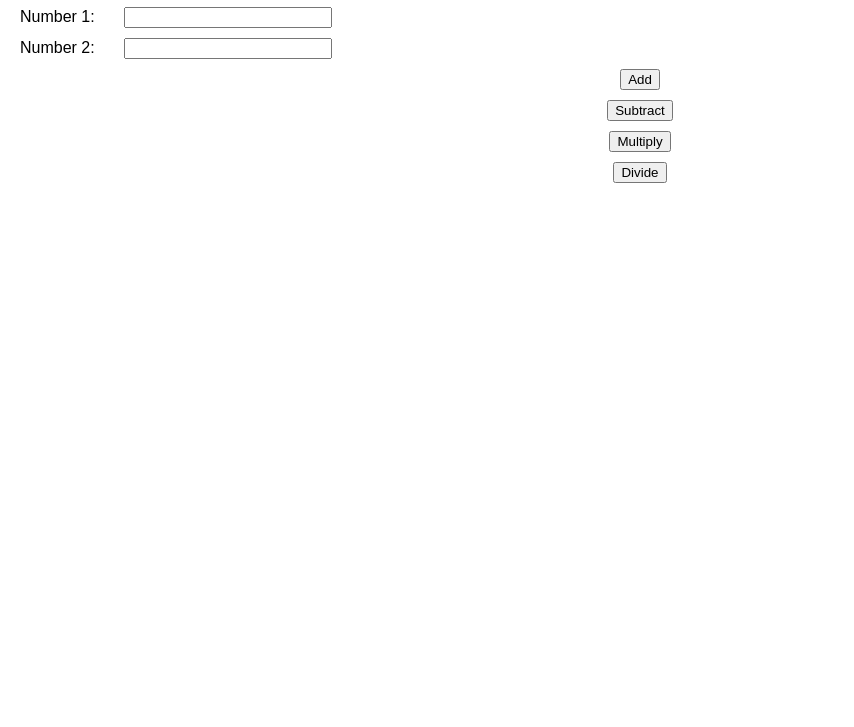
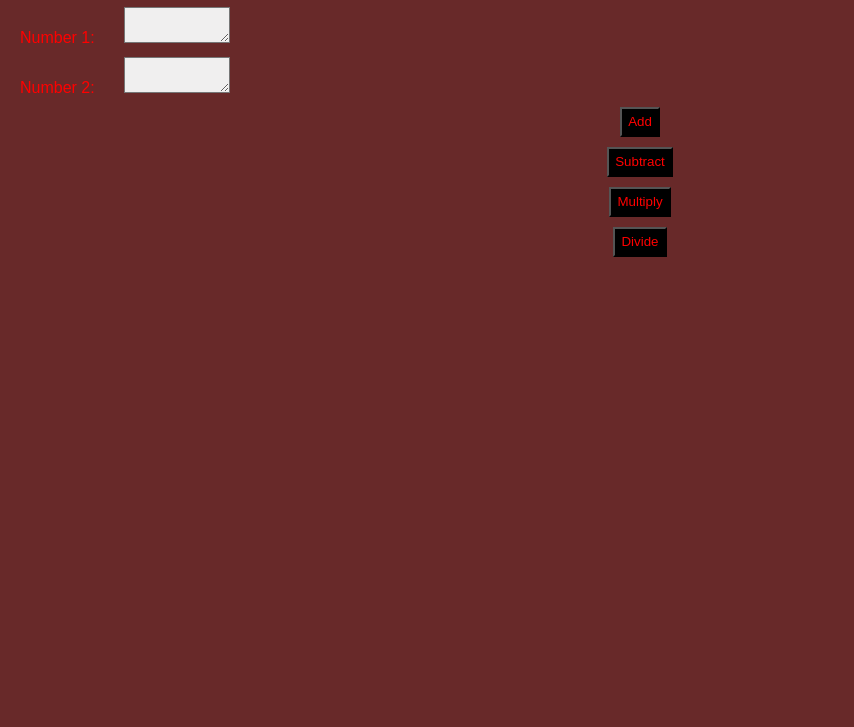
Before and after one commit to mohdhashirmazaher/Basic-math-operations, a plain HTML site: page index.html in a window 1280 px wide. Shown: the part 73-800 px from the top of the page, without its empty margins (0-854 px from the left). Drawn offline with Linux system fonts and the light colour scheme.

Commit message:
updated layout of the webpage

```diff
--- a/index.html
+++ b/index.html
@@ -9,12 +9,12 @@
 
   <div>
     <label for="num1">Number 1:</label>
-    <input type="number" id="num1">
+    <textarea id="num1"></textarea>
   </div>
 
   <div>
     <label for="num2">Number 2:</label>
-    <input type="number" id="num2">
+    <textarea id="num2"></textarea>
   </div>
 
   <button id="addBtn">Add</button>
--- a/script.js
+++ b/script.js
@@ -1,3 +1,4 @@
+// Add event listeners to perform operations when buttons are clicked
 document.getElementById('addBtn').addEventListener('click', function() {
   performOperation('+');
 });
@@ -14,6 +15,7 @@ document.getElementById('addBtn').addEventListener('click', function() {
   performOperation('/');
 });
 
+// Perform the operation based on the operator and display the result
 function performOperation(operator) {
   var num1 = parseFloat(document.getElementById('num1').value);
   var num2 = parseFloat(document.getElementById('num2').value);
--- a/styles.css
+++ b/styles.css
@@ -1,10 +1,12 @@
 body {
     font-family: Arial, sans-serif;
     margin: 20px;
+    background-color: rgb(104, 41, 41);
   }
 
   h1 {
     text-align: center;
+    color: red;
   }
 
   div {
@@ -14,18 +16,41 @@ body {
   label {
     display: inline-block;
     width: 100px;
+    color: red;
   }
 
+
+
+textarea {
+  width: 100px;
+  color: rgb(241, 0, 0);
+  background-color: rgb(240, 239, 239);
+  resize: vertical;
+
+}
+
+
+
+
   input[type="number"] {
-    width: 200px;
+    width: 100px;
+    height: 20px;
+    color: rgb(241, 0, 0);
+    background-color: rgb(240, 239, 239);
+    resize: none;
+    overflow: hidden;
   }
 
   button {
     display: block;
     margin: 10px auto;
+    height: 30px;
+    background-color: rgb(0, 0, 0);
+    color: red;
   }
 
   #result {
     font-weight: bold;
     text-align: center;
+    color: red;
   }
```
Lines whose indentation alone changed are shown as unchanged.
